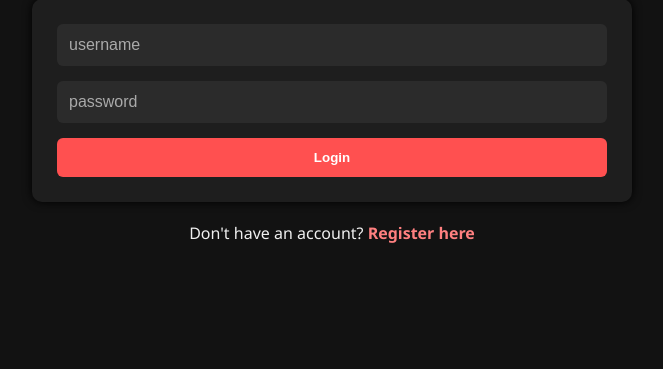
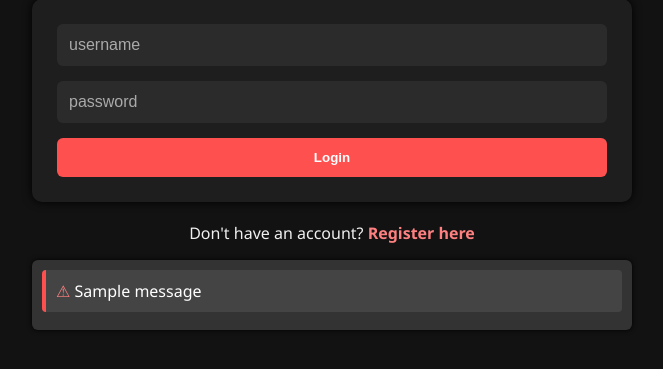
Before and after one commit to AliAbolghasemi2005/python-websocket-chatapp, a Flask app: page / in a window 1280 px wide. Shown: the part 102-471 px from the top of the page, without its empty margins (308-971 px from the left). Run offline with Flask 3, Linux system fonts and the light colour scheme; tables that the repository leaves empty hold one stand-in row (values such as "Sample post"); one stand-in notice (Sample message) is shown.

Commit message:
Add flash messages, logout route, password validation, and route guards

```diff
--- a/app.py
+++ b/app.py
@@ -1,8 +1,9 @@
-from flask import Flask, render_template, request, redirect, session
+from flask import Flask, render_template, request, redirect, session, flash, get_flashed_messages
 from flask_sqlalchemy import SQLAlchemy
 from flask_socketio import SocketIO, emit
 from werkzeug.security import generate_password_hash, check_password_hash
 from cryptography.fernet import Fernet
+import re
 import os
 
 app = Flask(__name__)
@@ -27,6 +28,9 @@ class Message(db.Model):
 
 @app.route("/", methods=["GET", "POST"])
 def login():
+    if "username" in session:
+        return redirect("/chat")
+
     if request.method == "POST":
         username = request.form["username"]
         password = request.form["password"]
@@ -34,19 +38,31 @@ def login():
         if user and check_password_hash(user.password, password):
             session["username"] = username
             return redirect("/chat")
-        return "Invalid credentials"
+        flash("❌ Invalid username or password.")
     return render_template("login.html")
 
 @app.route("/register", methods=["GET", "POST"])
 def register():
+    if "username" in session:
+        return redirect("/chat")
+
     if request.method == "POST":
         username = request.form["username"]
-        password = generate_password_hash(request.form["password"])
+        password = request.form["password"]
+
         if User.query.filter_by(username=username).first():
-            return "Username already exists"
-        new_user = User(username=username, password=password)
+            flash("❌ Username already exists.")
+            return redirect("/register")
+
+        if len(password) < 8 or not re.search(r"[a-zA-Z]", password) or not re.search(r"\d", password):
+            flash("❌ Password must be at least 8 characters and include letters and numbers.")
+            return redirect("/register")
+
+        hashed = generate_password_hash(password)
+        new_user = User(username=username, password=hashed)
         db.session.add(new_user)
         db.session.commit()
+        flash("✅ Registration successful! You can now log in.")
         return redirect("/")
     return render_template("register.html")
 
@@ -66,6 +82,11 @@ def chat():
             continue
     return render_template("chat.html", username=session["username"], history=history)
 
+@app.route("/logout")
+def logout():
+    session.clear()
+    return redirect("/")
+
 @socketio.on("send_message")
 def handle_message(data):
     username = session.get("username", "Anonymous")
--- a/static/styles.css
+++ b/static/styles.css
@@ -107,6 +107,31 @@ a:hover {
   text-decoration: underline;
 }
 
+/* ========= Flash ========= */
+
+ul.flash {
+  list-style: none;
+  padding: 10px;
+  margin-bottom: 20px;
+  border-radius: 6px;
+  background-color: #333;
+  box-shadow: 0 0 5px #000;
+}
+
+ul.flash li {
+  padding: 10px;
+  color: #fff;
+  background-color: #444;
+  border-left: 4px solid #ff5050;
+  margin-bottom: 8px;
+  border-radius: 4px;
+}
+
+ul.flash li:before {
+  content: "⚠ ";
+  color: #ff8080;
+}
+
 /* ========= Responsive Tweaks ========= */
 @media (max-width: 500px) {
   body {
--- a/templates/chat.html
+++ b/templates/chat.html
@@ -6,6 +6,7 @@
   <script src="https://cdn.socket.io/4.3.2/socket.io.min.js"></script>
 </head>
 <body>
+  <a href="/logout"><button>Logout</button></a>
   <h2>Welcome, {{ username }}</h2>
   <ul id="messages">
     {% for msg in history %}
--- a/templates/login.html
+++ b/templates/login.html
@@ -12,5 +12,16 @@
     <button type="submit">Login</button>
   </form>
   <p>Don't have an account? <a href="/register">Register here</a></p>
+
+{% with messages = get_flashed_messages() %}
+  {% if messages %}
+    <ul class="flash">
+      {% for msg in messages %}
+        <li>{{ msg }}</li>
+      {% endfor %}
+    </ul>
+  {% endif %}
+{% endwith %}
+
 </body>
 </html>
```
Also changed, not shown: templates/register.html (+11 -0 lines).
